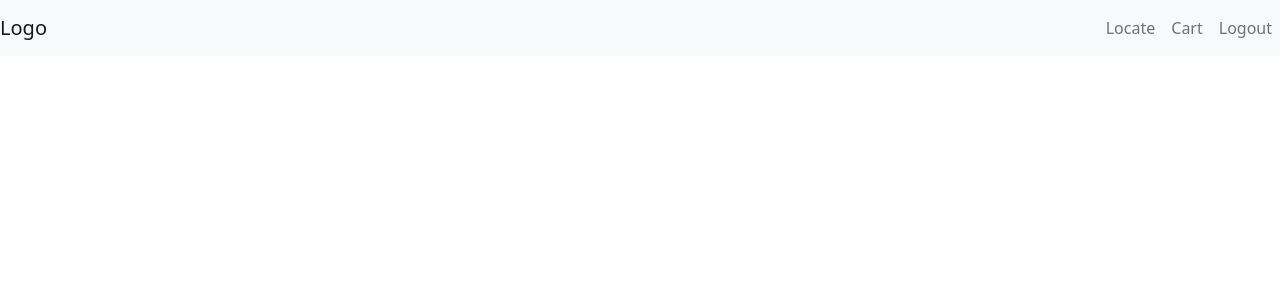
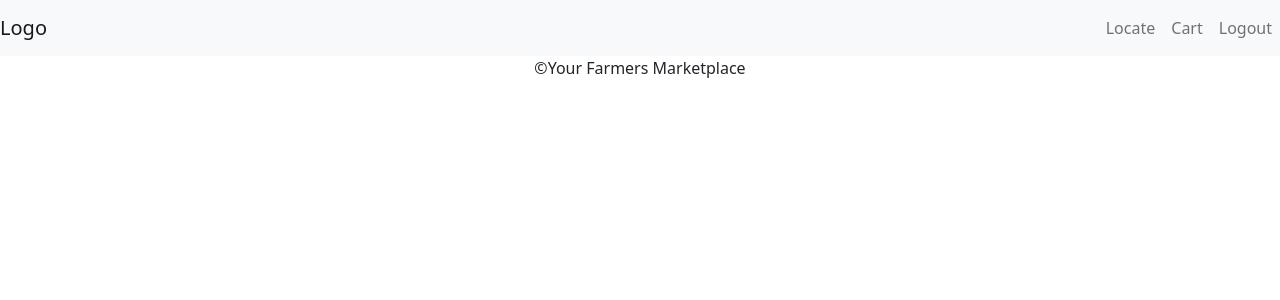
Before and after one commit to saraschroeder/local-harvest, a React (Create React App) app in the folder client/: page /about in a window 1280 px wide. Shown: the top 300 px of the page. Built offline with nearby package versions, Linux system fonts and the light colour scheme.

Commit message:
Added footer

```diff
--- a/client/src/App.tsx
+++ b/client/src/App.tsx
@@ -1,11 +1,13 @@
 import React from "react";
 import "./App.css";
 import Header from "./components/header";
+import Footer from "./components/footer";
 
 function App() {
   return (
     <div className="App">
       <Header />
+      <Footer />
     </div>
   );
 }
--- /dev/null
+++ b/client/src/components/footer.js
@@ -0,0 +1,14 @@
+import React from 'react';
+import "bootstrap/dist/css/bootstrap.min.css";
+
+const Footer = () => {
+  return (
+    <footer>
+      <div className="footer__info">
+        <p>©Your Farmers Marketplace</p>
+      </div>
+    </footer>
+  );
+};
+
+export default Footer;
```
